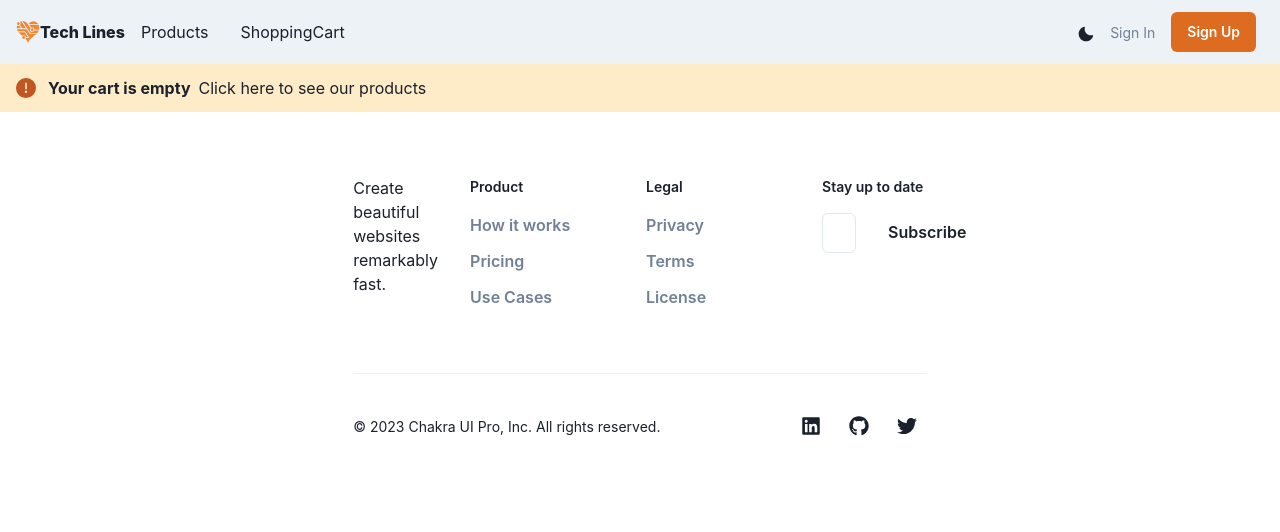
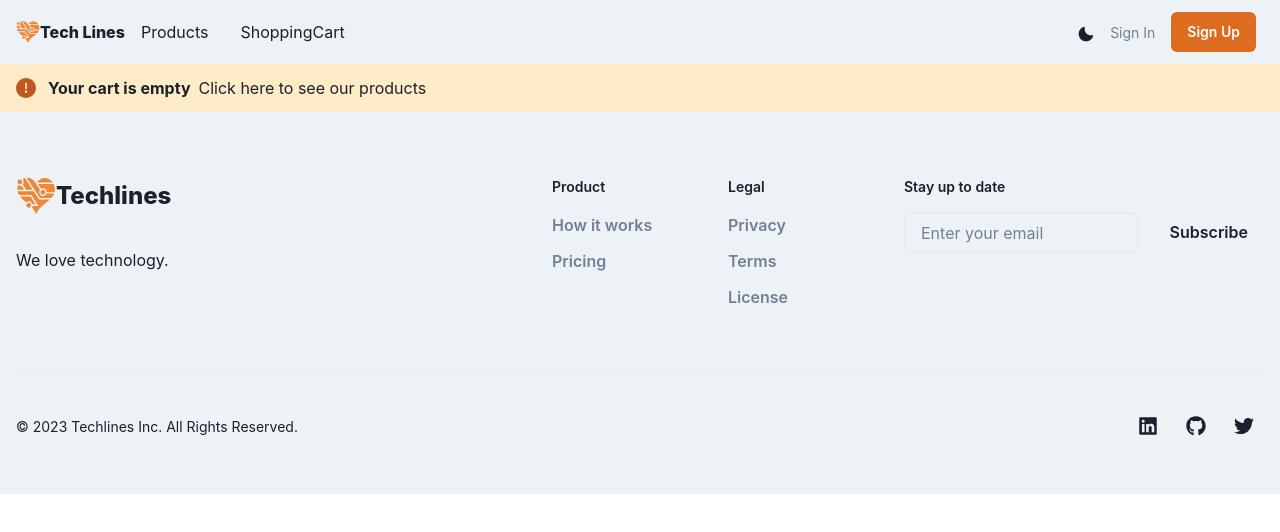
Before and after one commit to Louistam888/techlines, a React (Create React App) app in the folder client/: page /cart in a window 1280 px wide. Shown: the top 532 px of the page. Built offline with nearby package versions, Linux system fonts and the light colour scheme.

Commit message:
added CSS to footer

```diff
--- a/client/src/components/Footer.jsx
+++ b/client/src/components/Footer.jsx
@@ -7,11 +7,17 @@ import {
   Input,
   Stack,
   Text,
-} from '@chakra-ui/react'
-import { FaGithub, FaLinkedin, FaTwitter } from 'react-icons/fa'
+  Box,
+  Flex,
+  Icon,
+  useColorModeValue
+} from '@chakra-ui/react';
+import { FaGithub, FaLinkedin, FaTwitter } from 'react-icons/fa';
+import { GiTechnoHeart } from "react-icons/gi";
 
 export const Footer = () => (
-  <Container as="footer" role="contentinfo">
+  <Box w="100%" bg={useColorModeValue("gray.100", "gray.900")}>
+    <Container as="footer" role="contentinfo" maxW="7xl" >
       <Stack
         spacing="8"
         direction={{ base: 'column', md: 'row' }}
@@ -19,7 +25,11 @@ export const Footer = () => (
         py={{ base: '12', md: '16' }}
       >
         <Stack spacing={{ base: '6', md: '8' }} align="start">
-        <Text color="muted">Create beautiful websites remarkably fast.</Text>
+          <Flex alignItems="center">
+            <Icon as={GiTechnoHeart} h={10} w={10} color={useColorModeValue("orange.400", "orange.700")}/>
+            <Text fontSize="2xl" fontWeight="extrabold">Techlines</Text>
+          </Flex>
+          <Text color="muted">We love technology.</Text>
         </Stack>
         <Stack
           direction={{ base: 'column-reverse', md: 'column', lg: 'row' }}
@@ -33,7 +43,6 @@ export const Footer = () => (
               <Stack spacing="3" shouldWrapChildren>
                 <Button variant="link">How it works</Button>
                 <Button variant="link">Pricing</Button>
-              <Button variant="link">Use Cases</Button>
               </Stack>
             </Stack>
             <Stack spacing="4" minW="36" flex="1">
@@ -69,7 +78,7 @@ export const Footer = () => (
         align="center"
       >
         <Text fontSize="sm" color="subtle">
-        &copy; {new Date().getFullYear()} Chakra UI Pro, Inc. All rights reserved.
+          &copy; {new Date().getFullYear()} Techlines Inc. All Rights Reserved.
         </Text>
         <ButtonGroup variant="ghost">
           <IconButton
@@ -83,6 +92,7 @@ export const Footer = () => (
         </ButtonGroup>
       </Stack>
     </Container>
+  </Box>
 )
 
 export default Footer;
```
Lines whose indentation alone changed are shown as unchanged.
